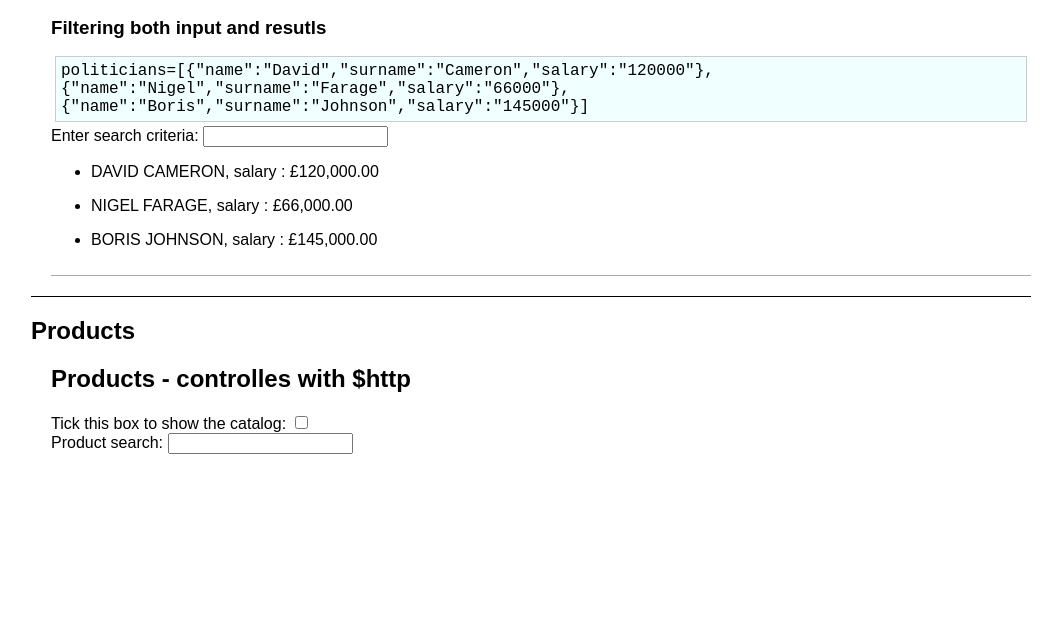
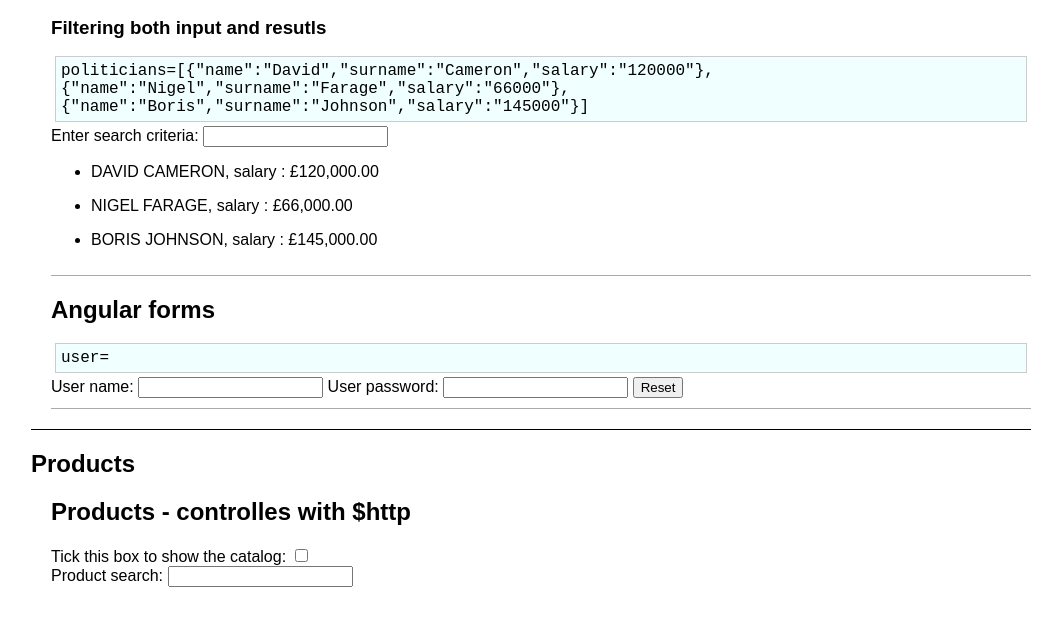
Before and after one commit to mira-labs/angular, a website: page index.html in a window 1280 px wide. Shown: the part 1139-1765 px from the top of the page, without its empty margins (109-1167 px from the left). Drawn offline with nearby package versions, Linux system fonts and the light colour scheme; no server answers.

Commit message:
Angular forms

```diff
--- a/app/controllers/politicsCtrl.js
+++ b/app/controllers/politicsCtrl.js
@@ -5,6 +5,11 @@
         {name:"Boris",surname:"Johnson",salary:"145000"}
     ];
 
+    $scope.master = {name:"",email:""};
+
+    $scope.reset = function(){
+        $scope.user = angular.copy($scope.master);
+    }
     $scope.fullData = function(politician){
         return politician.name +' '+politician.surname;
     }
--- a/index.html
+++ b/index.html
@@ -85,7 +85,17 @@
                 </li>
             </ul>
         </article>
+        <article>
+            <h2>Angular forms</h2>
+            <form  novalidate>
+                <div class="code">user={{user}}</div>
+                <label for="user-name">User name: </label><input id="user-name" type="text" ng-model="user.name"/>
+                <label for="user-email">User password: </label><input id="user-email" type="password" ng-model="user.email"/>
+                <button type="reset" ng-click="reset()">Reset</button>
+            </form>
+        </article>
     </section>
+
     <section ng-controller="productsCtrl">
         <h1>Products</h1>
         <article>
```
